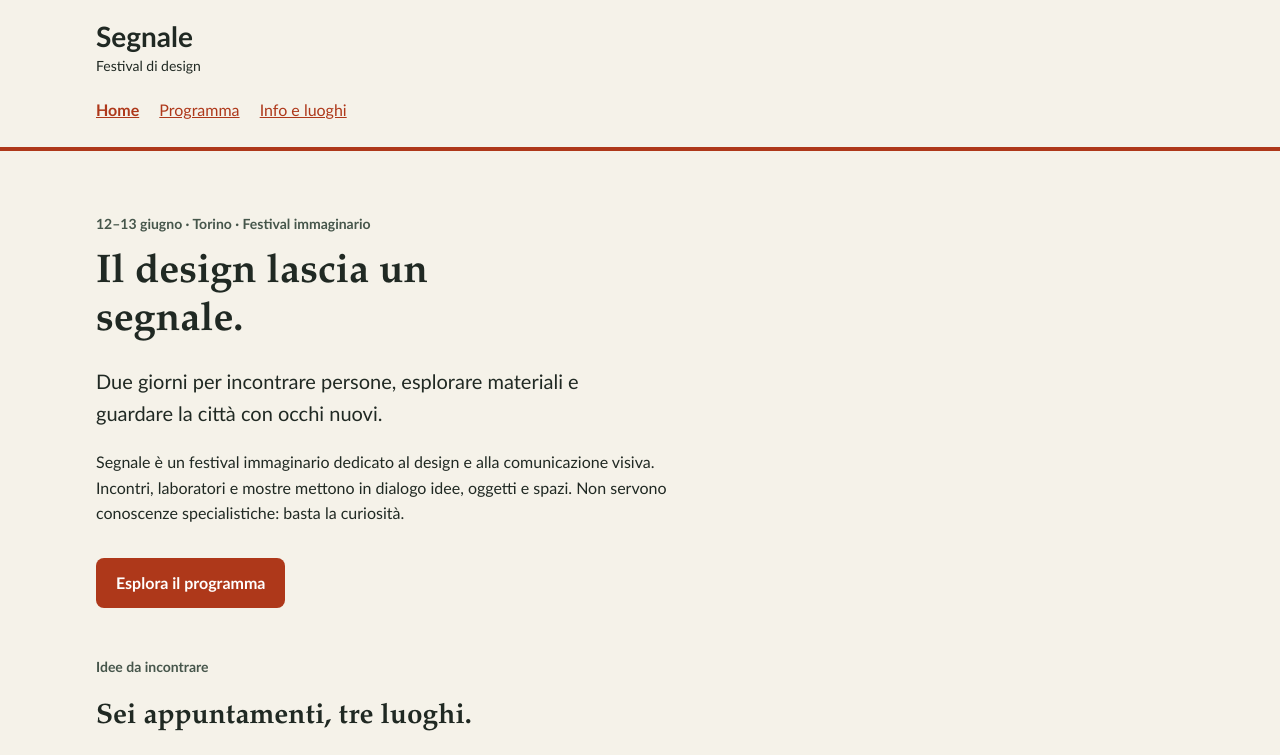
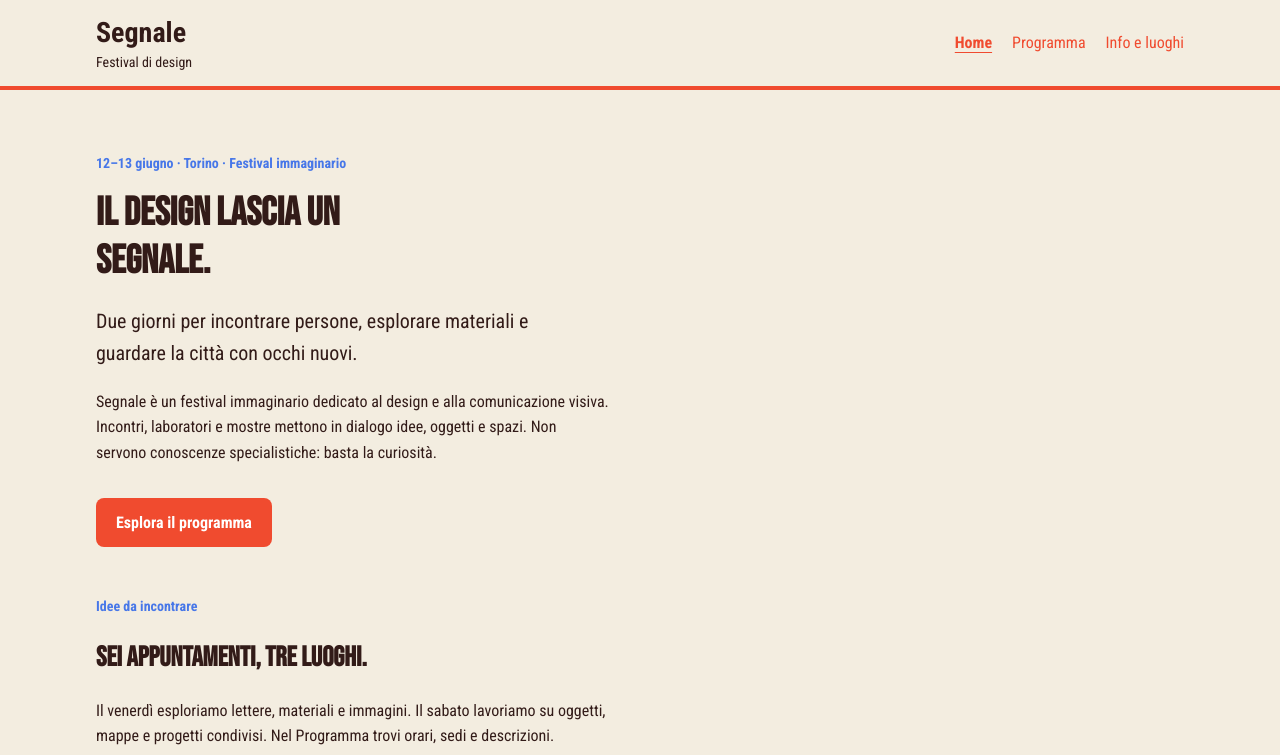
Before and after one commit to cbettencourtg2007/festival-segnale, a plain HTML site: page index.html in a window 1280 px wide. Shown: the top 755 px of the page. Drawn offline with Linux system fonts and the light colour scheme.

Commit message:
Add files via upload

```diff
--- a/index.html
+++ b/index.html
@@ -4,14 +4,21 @@
   <meta charset="utf-8">
   <meta name="viewport" content="width=device-width, initial-scale=1">
   <title>Segnale — Festival di design</title>
+  <link rel="preconnect" href="https://fonts.googleapis.com">
+<link rel="preconnect" href="https://fonts.gstatic.com" crossorigin>
+<link href="https://fonts.googleapis.com/css2?family=Bebas+Neue&family=Roboto+Condensed:wght@400;700&display=swap" rel="stylesheet">
   <link rel="stylesheet" href="style.css">
 </head>
 <body>
   <a class="skip-link" href="#contenuto">Vai al contenuto</a>
   <header class="site-header">
     <div class="container">
-      <a class="brand" href="index.html">Segnale<span>Festival di design</span></a>
-      <nav aria-label="Navigazione principale">
+      <a class="brand" href="index.html">
+        Segnale
+        <span>Festival di design</span>
+      </a>
+
+      <nav class="main-nav" aria-label="Navigazione principale">
         <a href="index.html" aria-current="page">Home</a>
         <a href="programma.html">Programma</a>
         <a href="info.html">Info e luoghi</a>
--- a/style.css
+++ b/style.css
@@ -1,12 +1,12 @@
 :root {
-  --colore-primario: #ae381a;
-  --colore-primario-scuro: #44160d;
-  --colore-sfondo: #f5f2e9;
-  --colore-testo: #202923;
-  --font-testo: "Trebuchet MS", Arial, sans-serif;
---font-titoli: Garamond, "Times New Roman", serif;;
+  --colore-primario: #F04B2F;
+  --colore-primario-scuro: #321B18;
+  --colore-sfondo: #F3EDE0;
+  --colore-testo: #321B18;
+  --colore-accento: #4777E8;
+  --font-testo: "Roboto Condensed", Arial, sans-serif;
+  --font-titoli:"Bebas Neue", sans-serif;
 }
-
 * {
   box-sizing: border-box;
 }
@@ -40,8 +40,22 @@ a:focus-visible {
 }
 
 .site-header {
-  padding: 1.25rem 0;
+  position: sticky;
+  top: 0;
+  z-index: 1000;
+
+  padding: 1rem 0;
+
+  background: var(--colore-sfondo);
   border-bottom: 4px solid var(--colore-primario);
+}
+
+
+.site-header .container {
+  display: flex;
+  flex-direction: column;
+  align-items: flex-start;
+  gap: 0.75rem;
 }
 
 .brand {
@@ -60,19 +74,58 @@ a:focus-visible {
   font-weight: normal;
 }
 
-nav {
-  margin-top: 1rem;
+
+.main-nav {
+  display: flex;
+  flex-direction: column;
+  align-items: flex-start;
+  gap: 0.35rem;
+  margin: 0;
 }
 
-nav a {
-  display: inline-block;
-  margin-right: 1rem;
-  padding: 0.25rem 0;
+.main-nav a {
+  display: block;
+  margin: 0;
+  padding: 0.2rem 0;
+
+  color: var(--colore-primario);
+  text-decoration: none;
 }
 
-nav a[aria-current="page"] {
+.main-nav a:hover {
+  text-decoration: underline;
+}
+
+.main-nav a[aria-current="page"] {
   font-weight: bold;
+  text-decoration: underline;
+  text-underline-offset: 4px;
 }
+
+
+@media (min-width: 600px) {
+
+  .site-header .container {
+    flex-direction: row;
+    align-items: center;
+    justify-content: space-between;
+    gap: 1rem;
+  }
+
+  .main-nav {
+    flex-direction: row;
+    align-items: center;
+    justify-content: flex-end;
+    flex-wrap: wrap;
+    gap: 1.25rem;
+  }
+
+  .main-nav a {
+    padding: 0.5rem 0;
+  }
+
+}
+
 
 .intro {
   padding: 3rem 0 1rem;
@@ -80,7 +133,7 @@ nav a[aria-current="page"] {
 
 .eyebrow,
 .event-meta {
-  color: #46564b;
+  color: var(--colore-accento);
   font-size: 0.875rem;
   font-weight: bold;
 }
@@ -128,7 +181,7 @@ h3 {
 }
 
 .button-link:hover {
-  background: var(--colore-primario-scuro);
+  background: var(--colore-accento);
 }
 
 .content-section {
```
Also changed, not shown: info.html (+4 -1 lines), programma.html (+9 -2 lines), 2 other files.
